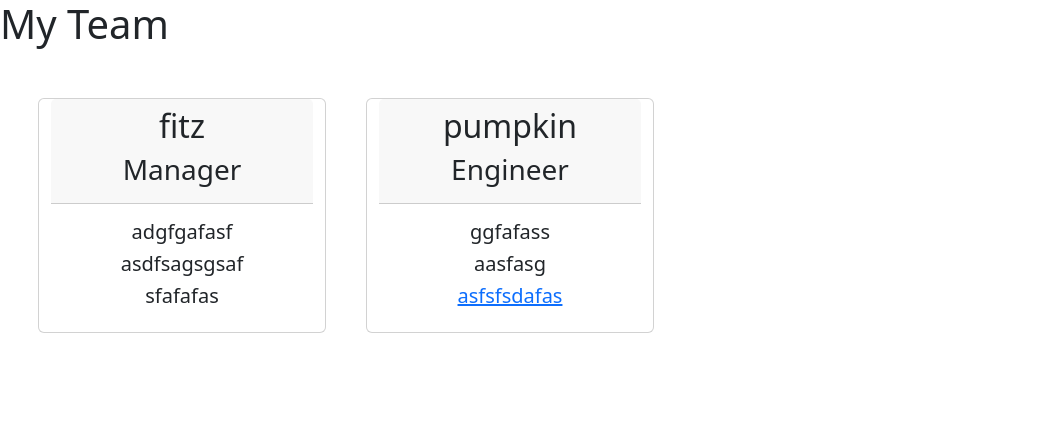
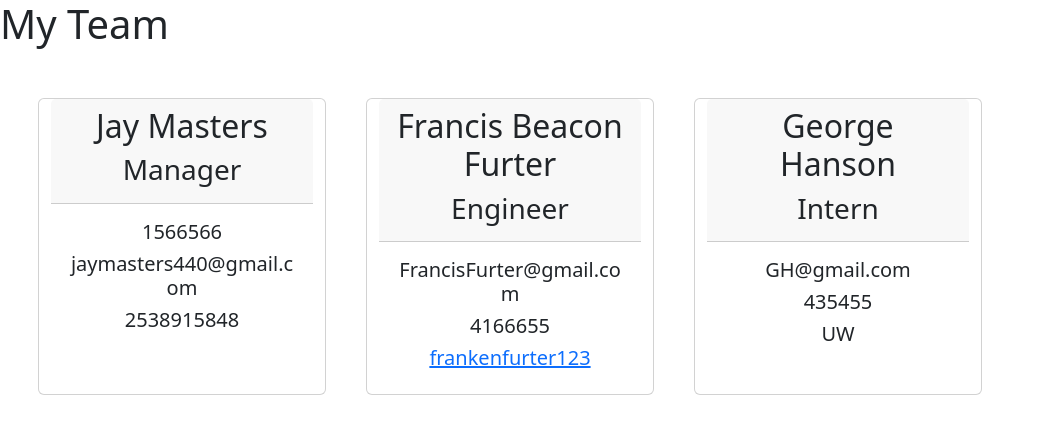
Before and after one commit to Jaymasters440/RosterPlate2, a website: page dist/jay masterssTeam.html in a window 1280 px wide. Shown: the whole page, without its empty margins (0-1042 px from the left). Drawn offline with nearby package versions, Linux system fonts and the light colour scheme.

Commit message:
add HTML example of generated code

```diff
--- a/dist/fitzsTeam.html
+++ b/dist/jay masterssTeam.html
@@ -21,27 +21,40 @@
                 <div class="card col-auto" style="width: 18rem; margin:20px;">
     <div class="card-header">
         <!-- Add name link later -->
-        <h2>fitz</h2>
+        <h2>Jay Masters</h2>
         <!-- Add role later -->
         <h3>Manager</h3>
     </div>
     <div class="card-body">
-        <h5>adgfgafasf</h5>
-        <h5>asdfsagsgsaf</h5>
-        <h5>sfafafas</h5>
+        <h5>1566566</h5>
+        <h5>jaymasters440@gmail.com</h5>
+        <h5>2538915848</h5>
 
     </div>
 </div><div class="card col-auto" style="width: 18rem; margin:20px;">
     <div class="card-header">
         <!-- Add name link later -->
-        <h2>pumpkin</h2>
+        <h2>Francis Beacon Furter</h2>
         <!-- Add role later -->
         <h3>Engineer</h3>
     </div>
     <div class="card-body">
-        <h5>ggfafass</h5>
-        <h5>aasfasg</h5>
-        <h5><a href = 'gitHub.com/asfsfsdafas'>asfsfsdafas</a></h5>
+        <h5>FrancisFurter@gmail.com</h5>
+        <h5>4166655</h5>
+        <h5><a href = 'gitHub.com/frankenfurter123'>frankenfurter123</a></h5>
+
+    </div>
+</div><div class="card col-auto" style="width: 18rem; margin:20px;">
+    <div class="card-header">
+        <!-- Add name link later -->
+        <h2>George Hanson</h2>
+        <!-- Add role later -->
+        <h3>Intern</h3>
+    </div>
+    <div class="card-body">
+        <h5>GH@gmail.com</h5>
+        <h5>435455</h5>
+        <h5>UW</h5>
 
     </div>
 </div>
```
Also changed, not shown: dist/afgfersTeam.html (deleted, +0 -43 lines), dist/teamOne.html (deleted, +0 -30 lines).
